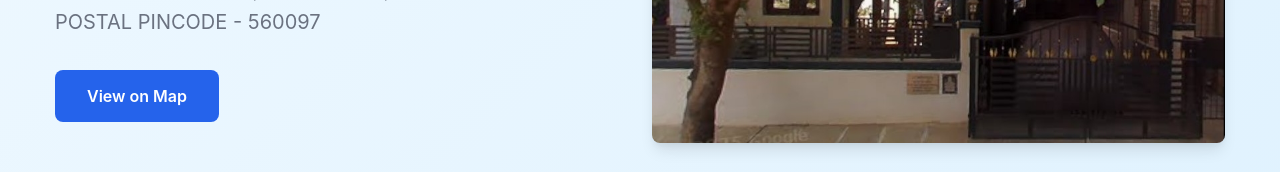
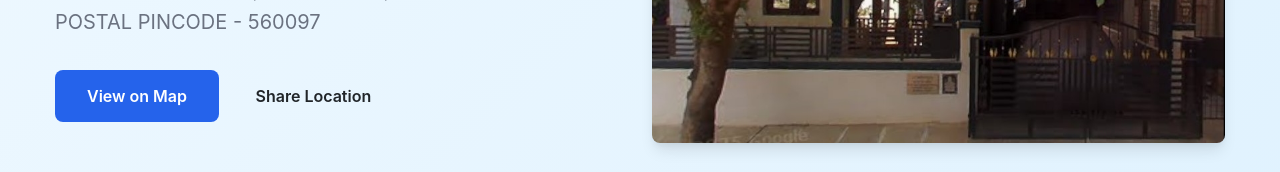
Before and after one commit to eastwestbiz/lvm, a plain HTML site: page index.html in a window 1280 px wide. Shown: the part 517-689 px from the top of the page. Drawn offline with Linux system fonts and the light colour scheme.

Commit message:
Add Share Location button to index.html

```diff
--- a/index.html
+++ b/index.html
@@ -155,6 +155,7 @@
               <br>POSTAL PINCODE - 560097</p>
             <div class="button">
                 <a href="#map-view" class="btn primary-btn page-scroll">View on Map</a>
+                <a href="https://maps.app.goo.gl/7cGam4kMnKoPk9Eq7" target="_blank" rel="noopener noreferrer" class="btn primary-btn-outline">Share Location</a>
             </div>
           </div>
         </div>
```
